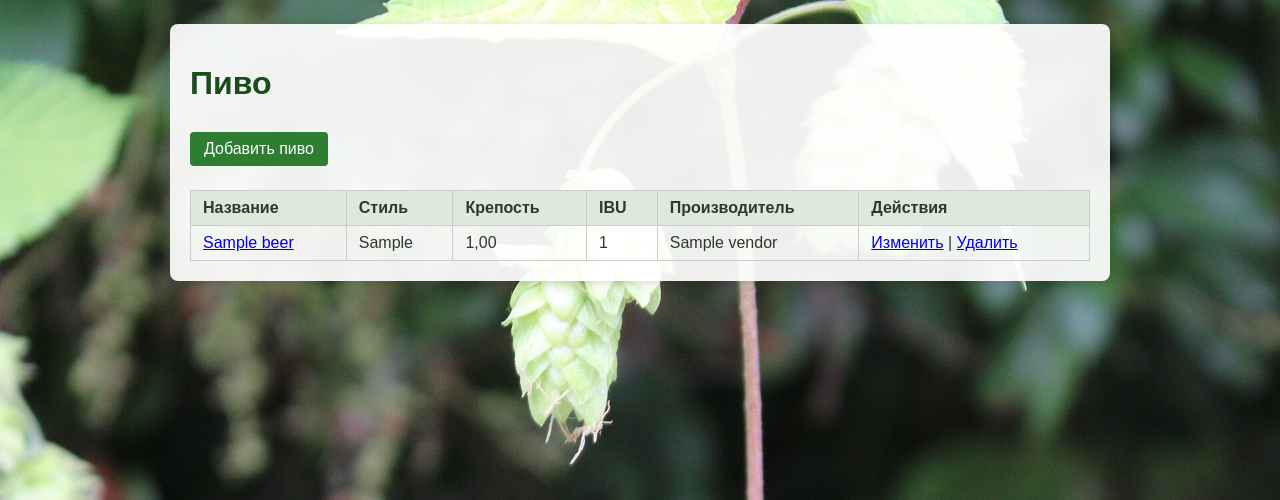
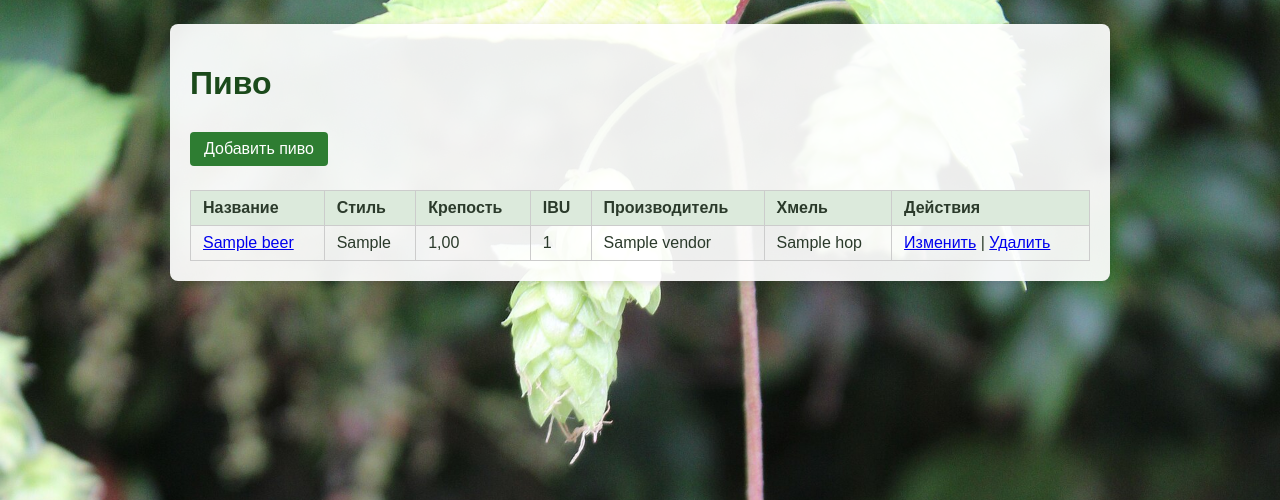
Before and after one commit to qqmax7/hopbeer, a Django app: page /beers/ in a window 1280 px wide. Shown: the part 42-542 px from the top of the page. Run offline with Django 4.2, Linux system fonts and the light colour scheme; tables that the repository leaves empty hold one stand-in row (values such as "Sample post").

Commit message:
fix: мультивыбор хмеля чекбоксами и колонка «Хмель» в таблице пива

```diff
--- a/brewery/forms.py
+++ b/brewery/forms.py
@@ -37,7 +37,7 @@ class BeerForm(forms.ModelForm):
             'ibu': forms.NumberInput(attrs={'class': 'form-control'}),
             'description': forms.Textarea(attrs={'class': 'form-control', 'rows': 3}),
             'vendor': forms.Select(attrs={'class': 'form-control'}),
-            'hops': forms.SelectMultiple(attrs={'class': 'form-control'}),
+            'hops': forms.CheckboxSelectMultiple(attrs={'class': 'form-control'}),
         }
 
 
--- a/brewery/templates/brewery/beer_list.html
+++ b/brewery/templates/brewery/beer_list.html
@@ -12,6 +12,7 @@
         <th>Крепость</th>
         <th>IBU</th>
         <th>Производитель</th>
+        <th>Хмель</th>
         <th>Действия</th>
     </tr>
     {% for beer in beers %}
@@ -22,12 +23,15 @@
         <td>{{ beer.ibu }}</td>
         <td>{{ beer.vendor|default:"—" }}</td>
         <td>
+            {% for hop in beer.hops.all %}{{ hop.name }}{% if not forloop.last %}, {% endif %}{% empty %}—{% endfor %}
+        </td>
+        <td>
             <a href="{% url 'beer_update' beer.pk %}">Изменить</a> |
             <a href="{% url 'beer_delete' beer.pk %}">Удалить</a>
         </td>
     </tr>
     {% empty %}
-    <tr><td colspan="6">Пока нет записей.</td></tr>
+    <tr><td colspan="7">Пока нет записей.</td></tr>
     {% endfor %}
 </table>
 {% endblock %}
```
